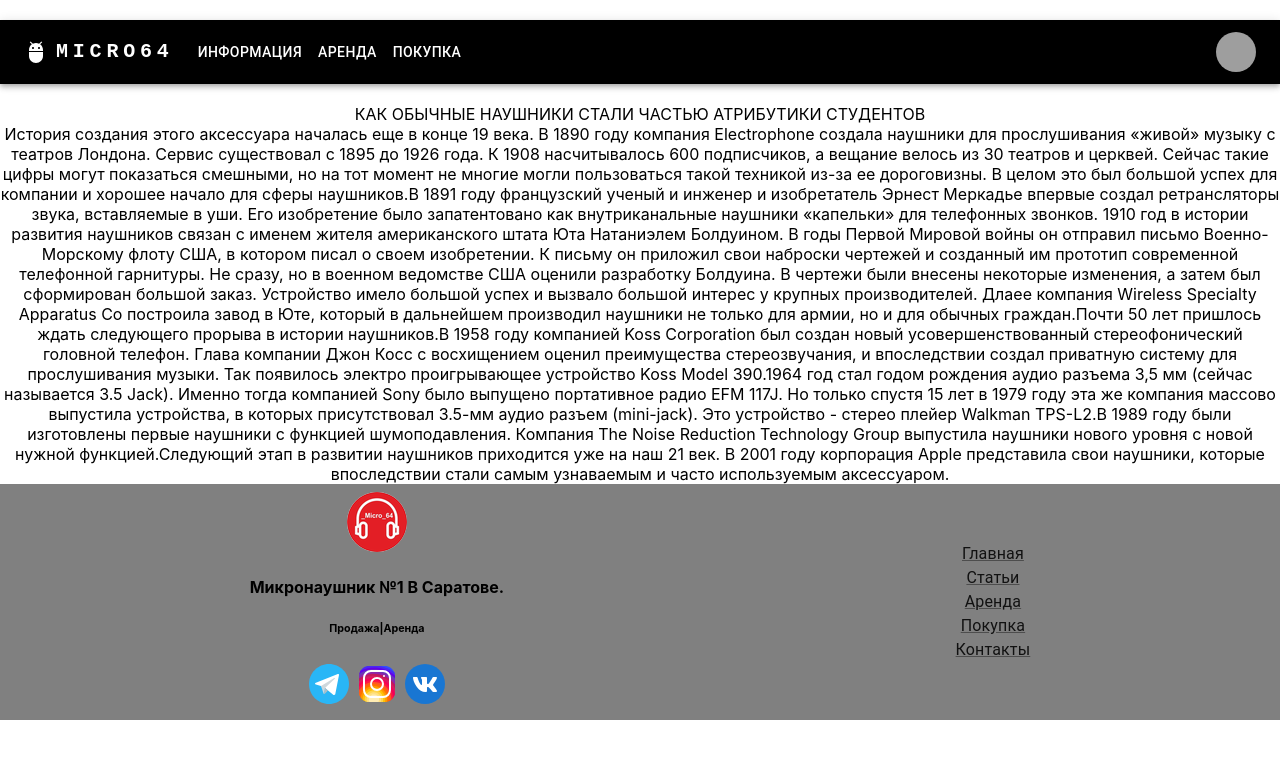
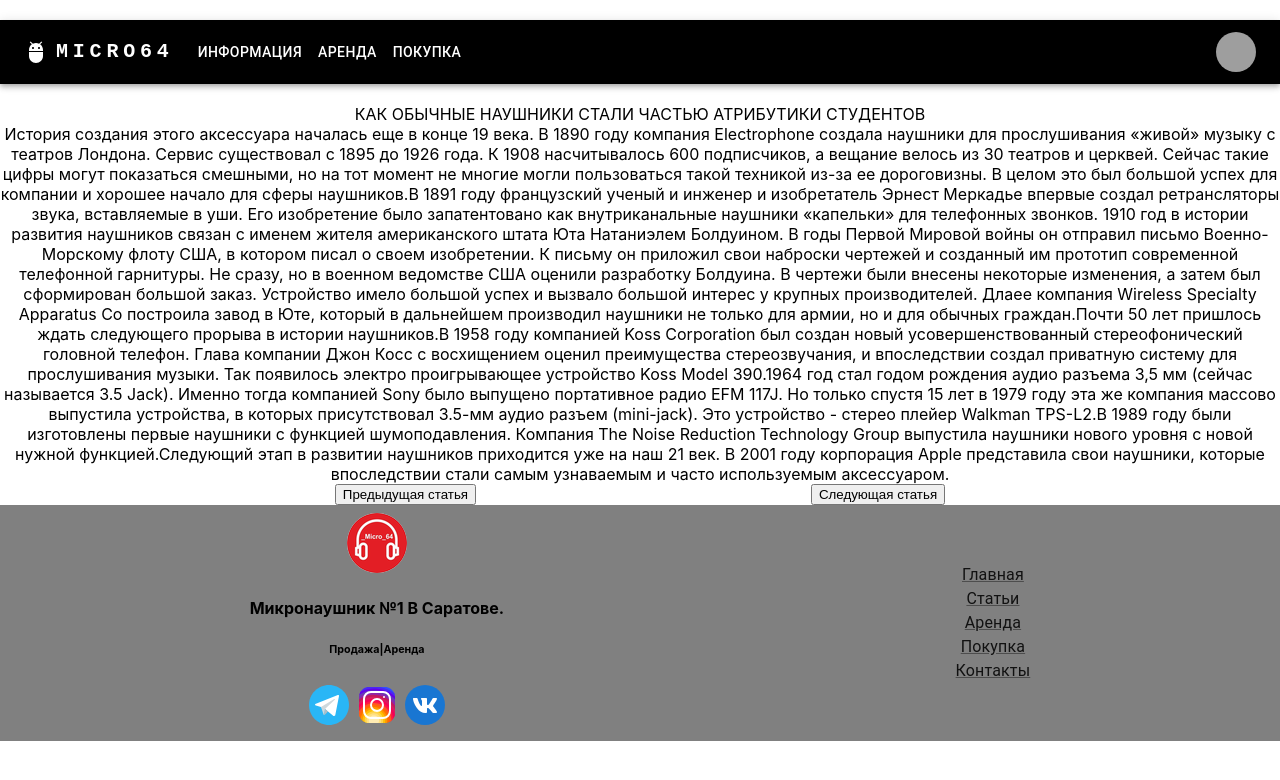
Before and after one commit to karenabramyan/micro-64, a React (Create React App) app in the folder frontend/: page /info/infopage/1 in a window 1280 px wide. Shown: the top 780 px of the page. Built offline with nearby package versions, Linux system fonts and the light colour scheme; no server answers; grey boxes are pictures that could not be loaded.

Commit message:
next/prev InfoPage

```diff
--- a/frontend/src/features/Infopages/InfopagesList/InfoPage.tsx
+++ b/frontend/src/features/Infopages/InfopagesList/InfoPage.tsx
@@ -1,14 +1,46 @@
 import React from 'react';
-import { useParams } from 'react-router-dom';
+import { useParams, useNavigate } from 'react-router-dom';
 import { infoArr } from './InfoArr';
 
 function InfoPage(): JSX.Element {
     const { id } = useParams();
+    // const [count, setCount] = useState(Number(id));
+    // console.log(count);
+
+    // function handleClicPlus():void {
+    //     if(count >= 5){
+    //         setCount(1)
+    //     }else if(count <= 0){
+    //         setCount(5)
+    //     }else{
+    //         setCount((x:number) => x + 1);
+    //     }
+    // }
+    // function handleClicMinus():void {
+    //     if(count >= 5){
+    //         setCount(1)
+    //     }else if(count <= 1){
+    //         setCount(5)
+    //     }else{
+    //         setCount((x:number) => x - 1);
+    //     }
+    // }
+    const navigate = useNavigate();
+    function navigatePage(way: string) {
+        if(Number(way) >= 6){
+            navigate(`/info/infopage/${1}`);
+        }else if(Number(way) <= 0){
+            navigate(`/info/infopage/${5}`);
+        }else{
+            navigate(`/info/infopage/${way}`);
+        }
+    }
     const oneItem = infoArr.filter((el) => el.id === Number(id));
     return (
         <div className="container">
             <div className="topCont">{oneItem[0].name}</div>
             <div className="botCont">{oneItem[0].bodyTwo}{oneItem[0].bodyOne}</div>
+            <button onClick={()=> navigatePage(`${Number(id)-1}`)}>Предыдущая статья</button><button onClick={()=> navigatePage(`${Number(id) + 1}`)}>Следующая статья</button>
         </div>
     );
 }
```
